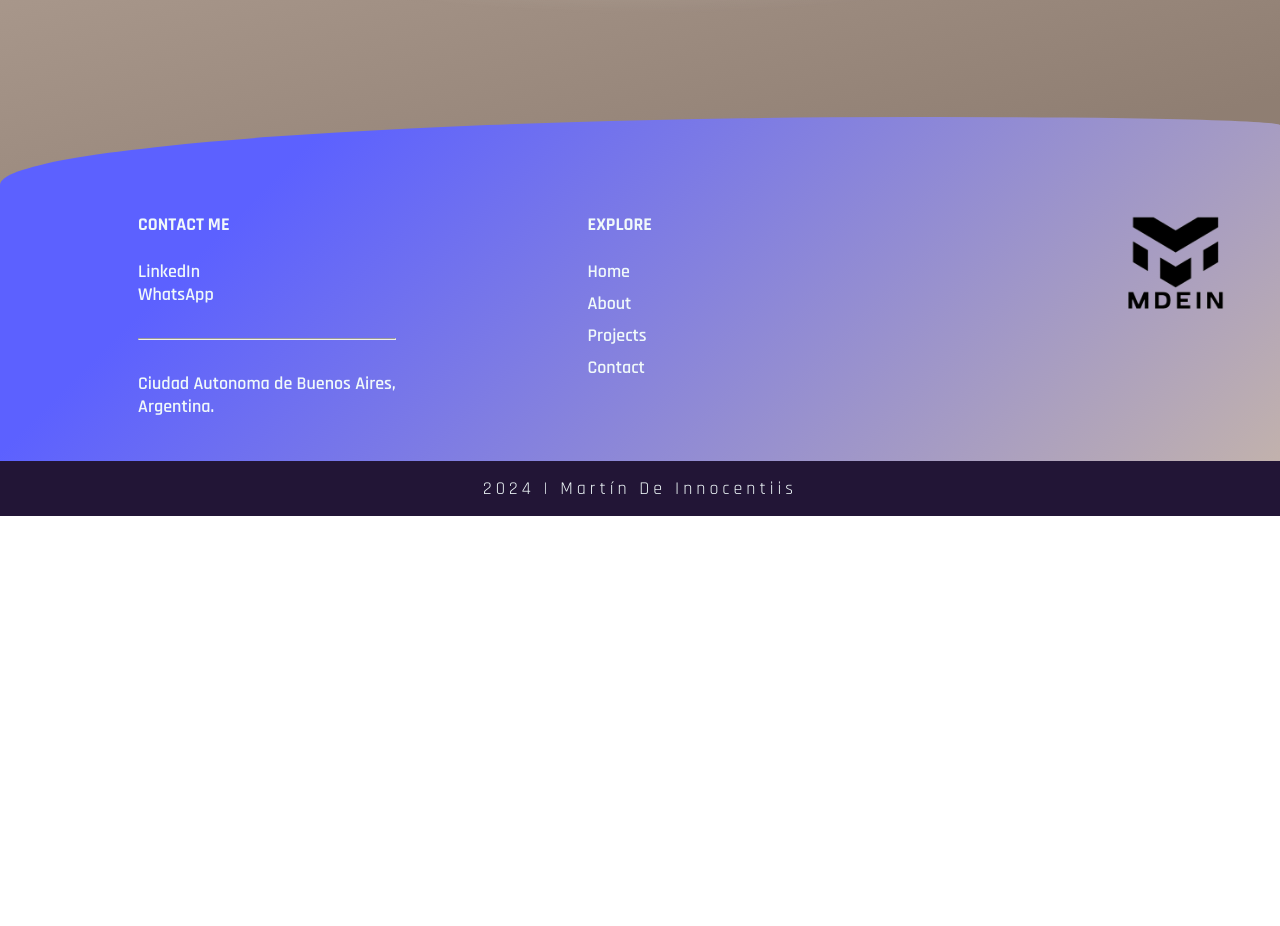
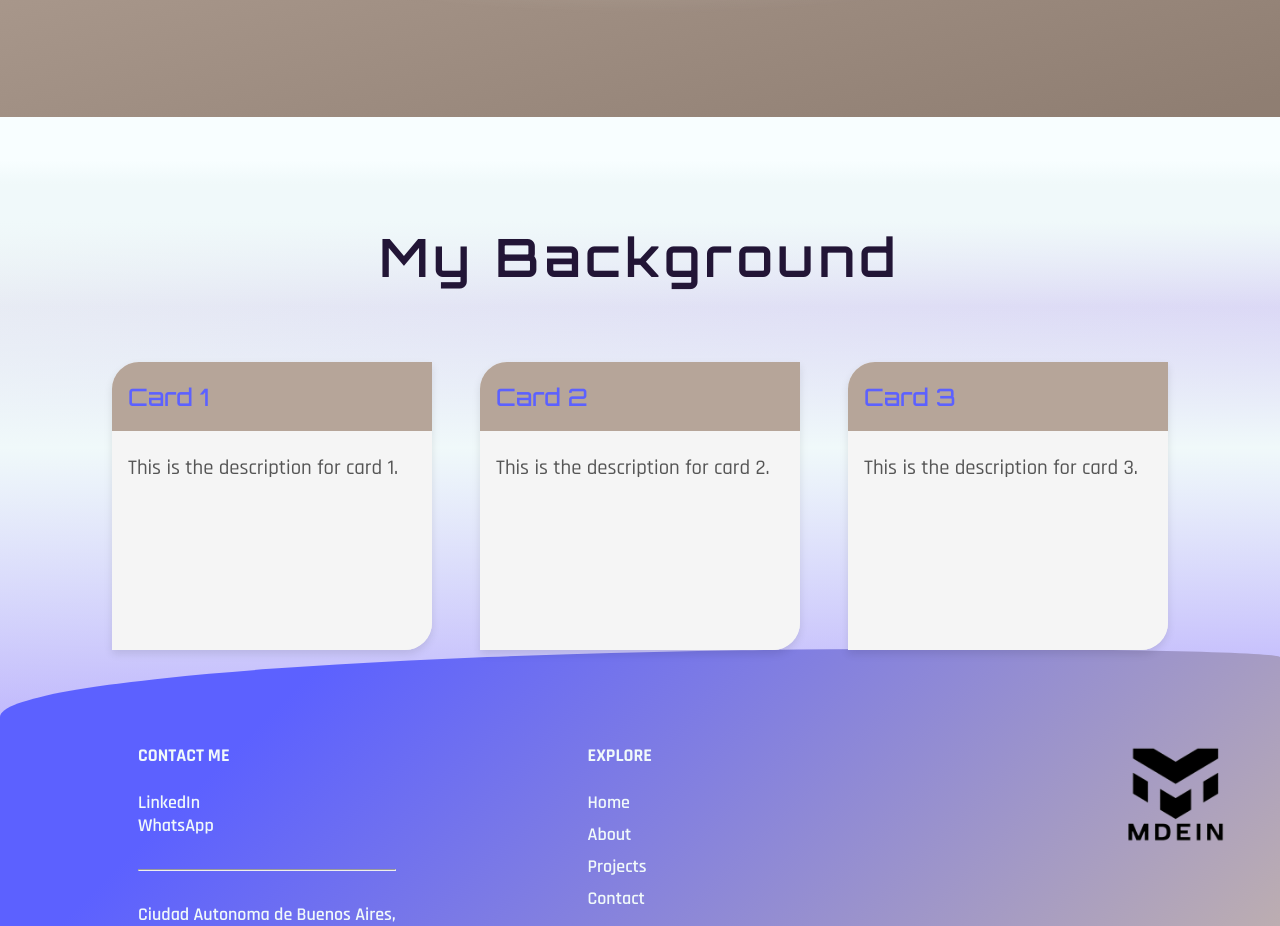
Before and after one commit to MartinDeInnocentiis/personal_portfolio, a React (Vite) app in the folder frontend/: page / in a window 1280 px wide. Shown: the part 1293-2219 px from the top of the page. Before the commit the page ends 1809 px from the top, so only its background shows below. Built offline with nearby package versions, Linux system fonts and the light colour scheme.

Commit message:
Started working on another Home page component

```diff
--- a/frontend/src/App.jsx
+++ b/frontend/src/App.jsx
@@ -8,7 +8,6 @@ import ProjectDetailScreen from './screens/ProjectDetailScreen/ProjectDetailScre
 import ContactScreen from './screens/ContactScreen/ContactScreen.jsx';
 import RegisterScreen from './screens/RegisterScreen/RegisterScreen.jsx';
 import LoginScreen from './screens/LoginScreen/LoginScreen.jsx';
-
 
 
 function App() {
--- /dev/null
+++ b/frontend/src/components/BackgroundCard/BackgroundCard.css
@@ -0,0 +1,42 @@
+.background-card {
+    display: block;
+    margin: 0rem 1.5rem;
+    background-color: #f5f5f5;
+    border-radius: 27px 0 27px 0;
+    box-shadow: 0 4px 8px rgba(0, 0, 0, 0.1);
+    width: 20rem;
+    height: 18rem;
+    overflow: hidden;
+}
+
+.background-card-title-container {
+    background-color: #b6a599;
+    height: 24%;
+    display: flex;
+    align-items: center;
+    padding: 0;
+    margin: 0;
+}
+
+.background-card-title {
+    font-family: "Orbitron", sans-serif;
+    font-weight: 500;
+    font-size: 1.5em;
+    margin: 0;
+    margin-left: 5%;
+    color: #5C61FF;
+}
+
+.background-card-description-container {
+    height: 76%;
+    background-color: #f5f5f5;
+    padding: 1% 5%;
+    box-sizing: border-box;
+}
+
+.background-card-description{
+    font-weight: 500;
+    font-size: 1.3rem;
+    font-family: "Rajdhani", sans-serif;
+    color: #555;
+}
--- /dev/null
+++ b/frontend/src/components/BackgroundCard/BackgroundCard.jsx
@@ -0,0 +1,20 @@
+import React from 'react';
+import './BackgroundCard.css';
+
+function BackgroundCard({ title, description }) {
+    return (
+        <div className="background-card">
+
+            <div className='background-card-title-container'>
+                <h3 className="background-card-title">{title}</h3>
+            </div>
+
+            <div className='background-card-description-container'>
+                <p className="background-card-description">{description}</p>
+            </div>
+
+        </div>
+    );
+}
+
+export default BackgroundCard;
--- /dev/null
+++ b/frontend/src/components/BackgroundContainer/BackgroundContainer.css
@@ -0,0 +1,25 @@
+.background-container{
+    padding: 4.2% 4%;
+    margin-bottom: -5rem;
+    background: linear-gradient(180deg, #f8feff 0% 7%,#F0F9FA 11% 17%, #c6b5a915 31%, #F0F9FA 54%, rgba(47, 0, 255, 0.253) 115%);
+    height: 63vh;
+}
+
+.background-title{
+    font-size: 3.3rem;
+    color: #221536; /*#b6a599;*/
+    font-family: "Orbitron", sans-serif;
+    font-optical-sizing: auto;
+    display: flex;
+    align-items: center;
+    justify-content: center;
+    font-weight: 600;
+    letter-spacing: 5px;
+}
+
+.background-container2 {
+    display: flex;
+    flex-wrap: wrap;
+    justify-content: center;
+    padding: 20px;
+  }
--- /dev/null
+++ b/frontend/src/components/BackgroundContainer/BackgroundContainer.jsx
@@ -0,0 +1,29 @@
+import React from 'react';
+import BackgroundCard from '../BackgroundCard/BackgroundCard';
+import './BackgroundContainer.css';
+
+function BackgroundContainer() {
+    const cardsData = [
+        { title: 'Card 1', description: 'This is the description for card 1.' },
+        { title: 'Card 2', description: 'This is the description for card 2.' },
+        { title: 'Card 3', description: 'This is the description for card 3.' },
+
+    ];
+
+    return (
+        <div className="background-container">
+            <p className='background-title'>My Background</p>
+            <div className="background-container2">
+                {cardsData.map((card, index) => (
+                    <BackgroundCard
+                        key={index}
+                        title={card.title}
+                        description={card.description}
+                    />
+                ))}
+            </div>
+        </div>
+    );
+}
+
+export default BackgroundContainer;
--- a/frontend/src/screens/HomeScreen/HomeScreen.css
+++ b/frontend/src/screens/HomeScreen/HomeScreen.css
@@ -73,3 +73,46 @@
     font-weight: 600;
     letter-spacing: 5px;
 }
+
+  @keyframes blink-advanced {
+    0%, 40% {
+        color: #221536;
+      }
+      10% {
+        color: #96FF1F;
+      }
+      20% {
+        color: #221536;
+      }
+      22% {
+        color: #96FF1F;
+      }
+      25% {
+        color: #221536;
+      }
+      30% {
+        color: #96FF1F;
+      }
+      35% {
+        color: #221536;
+      }
+      38% {
+        color: #96FF1F;
+      }
+      45%, 100% {
+        color: #221536;
+      }
+    }
+
+
+  .blinking-text {
+    animation: blink-advanced 9s infinite;
+    font-size: 3.3rem;
+    font-family: "Orbitron", sans-serif;
+    font-optical-sizing: auto;
+    display: flex;
+    align-items: center;
+    justify-content: center;
+    font-weight: 600;
+    letter-spacing: 5px;
+  }
--- a/frontend/src/screens/HomeScreen/HomeScreen.jsx
+++ b/frontend/src/screens/HomeScreen/HomeScreen.jsx
@@ -1,6 +1,7 @@
 import './HomeScreen.css'
 import TechTicker from '../../components/TechTicker/TechTicker'
 import Typewriter from '../../components/Typewriter/Typewriter'
+import BackgroundContainer from '../../components/BackgroundContainer/BackgroundContainer'
 
 const HomeScreen = () => {
   return (
@@ -21,8 +22,14 @@ const HomeScreen = () => {
 
       <div className='home-section2'>
         <div className='subcontainer-2'>
-          <p className='subcontainer-2-text'>My Tech Stack</p>
+          <p className='blinking-text'>My Tech Stack</p>
           <TechTicker />
+        </div>
+      </div>
+
+      <div className='home-section3'>
+        <div className='subcontainer-3'>
+          <BackgroundContainer />
         </div>
       </div>
     </>
--- a/frontend/src/screens/ProjectDetailScreen/ProjectDetailScreen.jsx
+++ b/frontend/src/screens/ProjectDetailScreen/ProjectDetailScreen.jsx
@@ -153,7 +153,6 @@ const ProjectDetailScreen = () => {
                 localStorage.setItem('heartId', response.data.id);
 
                 setTotalHearts(prev => prev + 1);
-                console.log('HEARTEADO:', heartId)
             } else {
                 if (heartId) {
                     await api.delete(`/posts/hearts/${heartId}/`);
```
Also changed, not shown: 2 other files (tests, documents, lock files or other folders).
